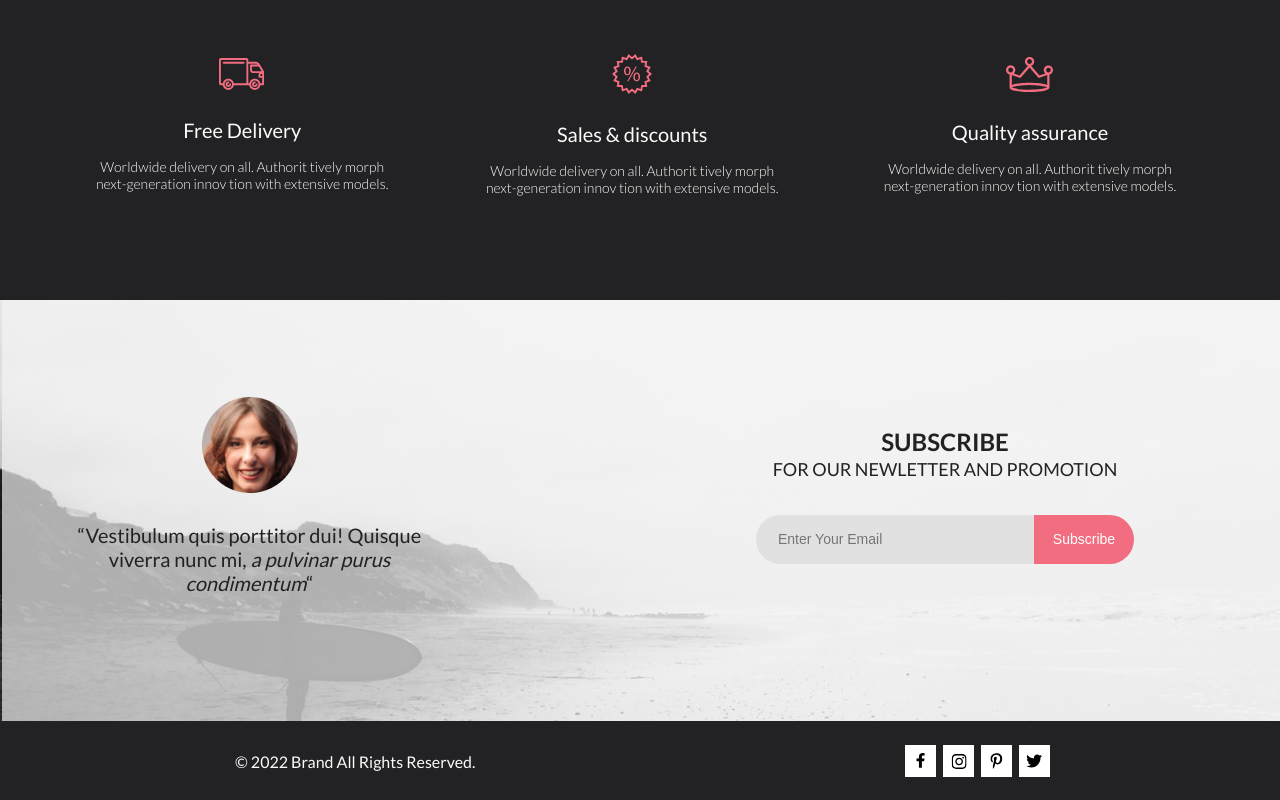
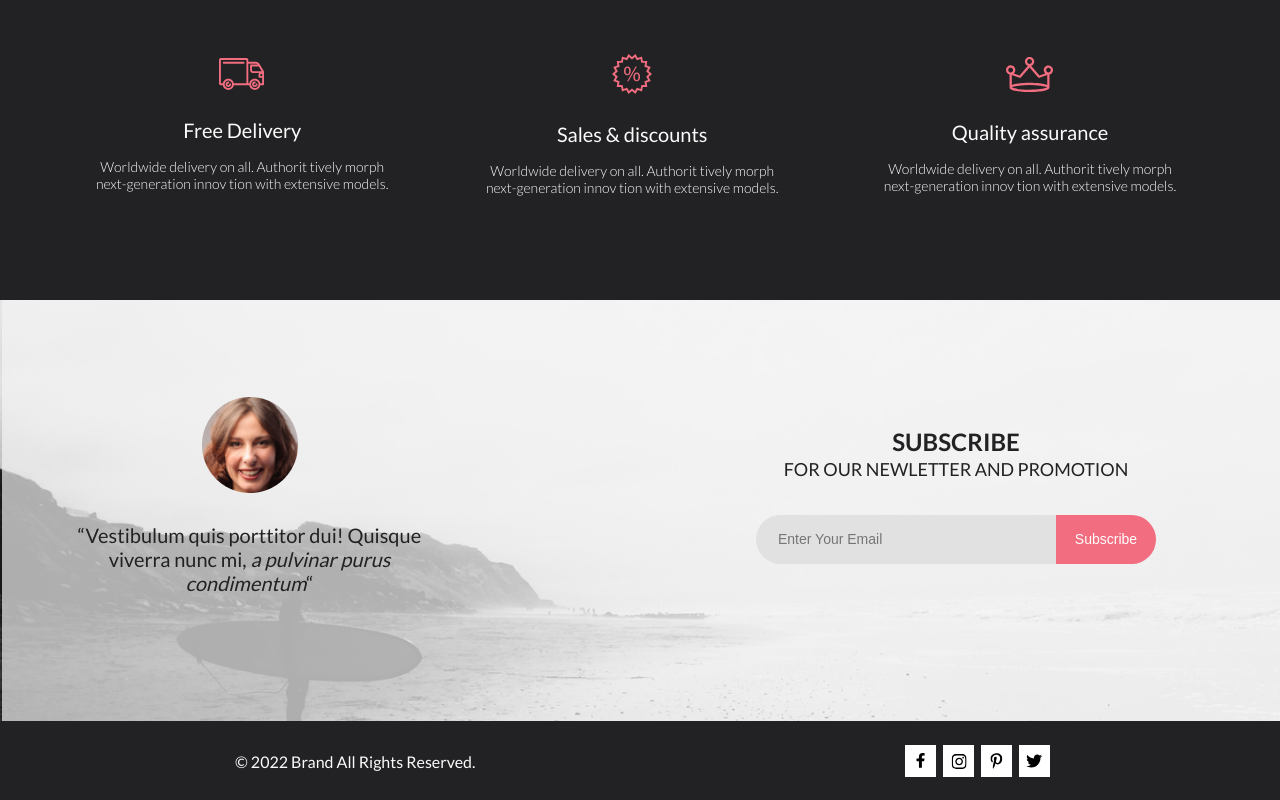
Before and after one commit to alexsandramayer/homework.html.css.base, a plain HTML site: page homework9/index.html in a window 1280 px wide. Shown: the part 2891-3691 px from the top of the page. Drawn offline with Linux system fonts and the light colour scheme.

Commit message:
Update style.css

```diff
--- a/homework9/style.css
+++ b/homework9/style.css
@@ -376,6 +376,7 @@ a{
     font-size: 14px;
     font-weight: 400;
     padding-left: 22px;
+	padding-right: 22px;
 	outline: none;
 }
 .subscribe__button{
```
